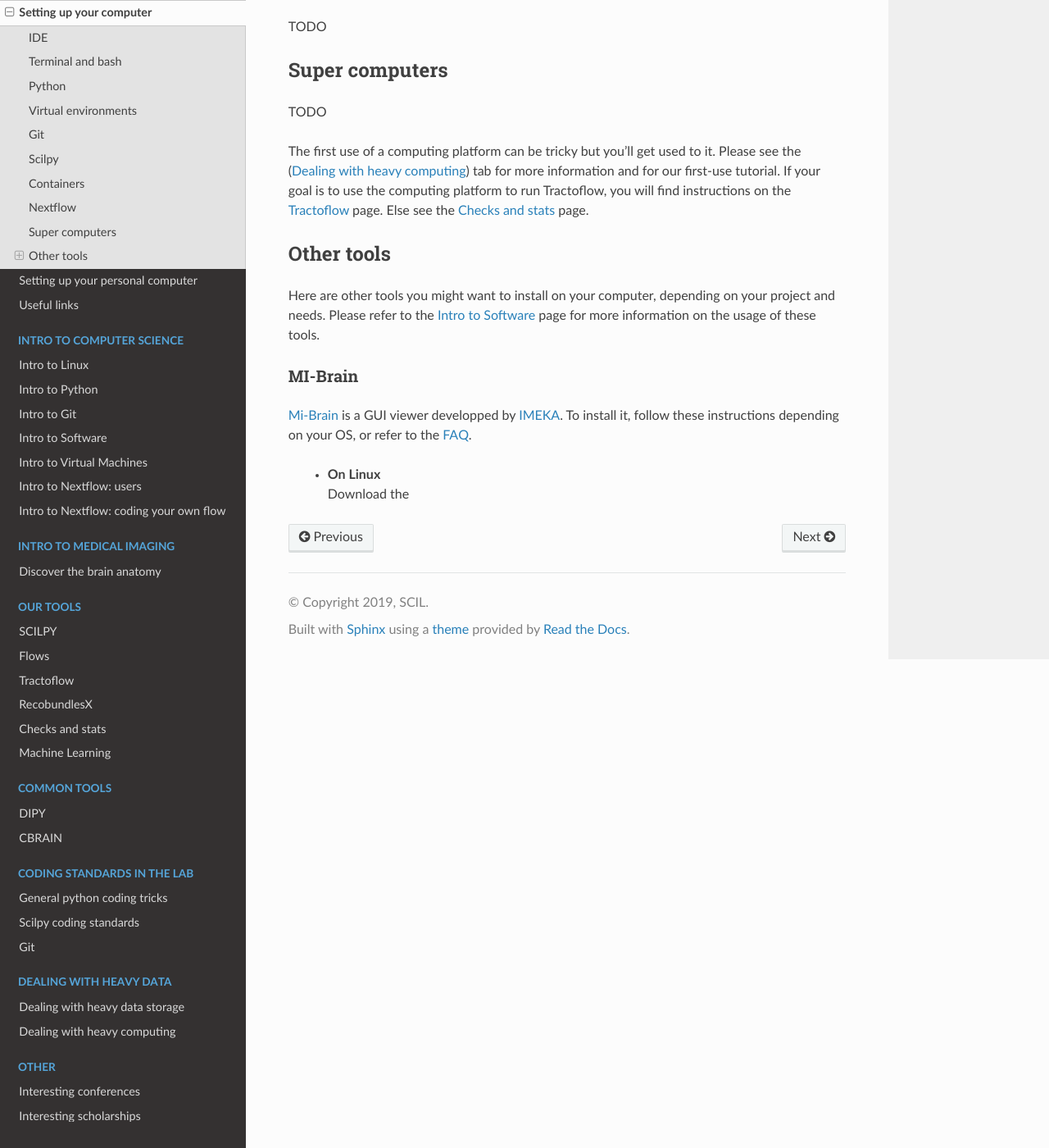
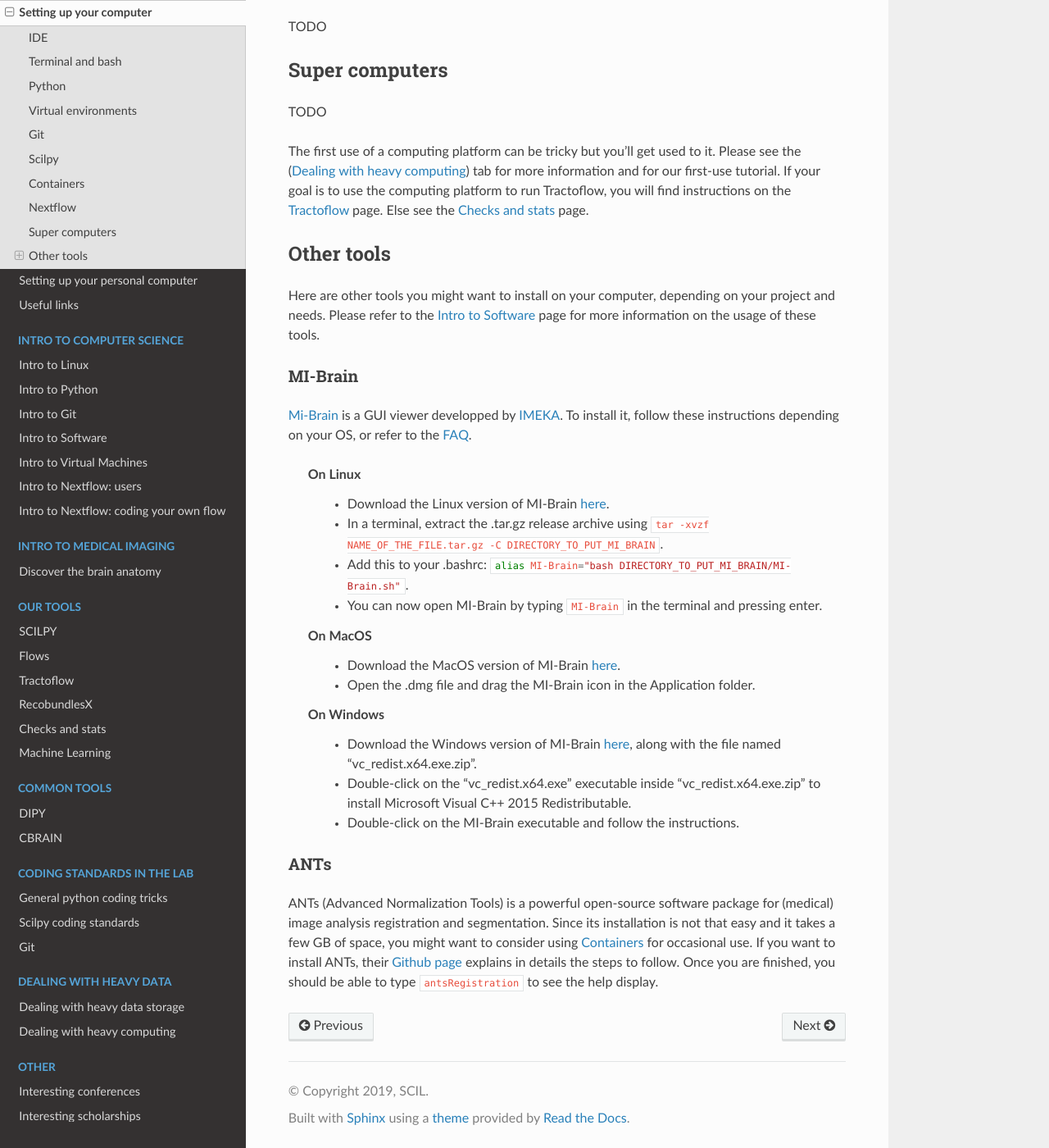
Before and after one commit to scilus/scil-documentation, a Sphinx documentation site: the page built from source/arriving/setup_computer.rst, in a window 1280 px wide and 1400 px high, scrolled down 3986 px. Shown: the whole window at 82% size. Built offline with Sphinx 7.4.7 and the Read the Docs theme 2.0.0, drawn with Linux system fonts in a browser that asks for light colours.

Commit message:
Adding MI-Brain and ANTs

```diff
--- a/source/arriving/setup_computer.rst
+++ b/source/arriving/setup_computer.rst
@@ -145,7 +145,9 @@ Scilpy
 | *Note: For Mac users, you might have to use this command instead* :bash:`pip install scilpy==2.0.0 --use-pep517`.
 
 
-In any case, please refer to the `Github page <https://github.com/scilus/scilpy>`_ if you encounter problems.
+In any case, please refer to the `Github page <https://github.com/scilus/scilpy>`__ if you encounter problems.
+
+.. _ref_containers:
 
 Containers
 """"""""""
@@ -171,7 +173,24 @@ Here are other tools you might want to install on your computer, depending on yo
 
 MI-Brain
 ^^^^^^^^
+
 `Mi-Brain <https://github.com/imeka/mi-brain/releases>`_ is a GUI viewer developped by `IMEKA <https://imeka.ca/>`_. To install it, follow these instructions depending on your OS, or refer to the `FAQ <https://github.com/imeka/mi-brain/wiki/FAQ#how-to-install>`_.
 
-    * | **On Linux**
-      | Download the
+    **On Linux**
+        * Download the Linux version of MI-Brain `here <https://github.com/imeka/mi-brain/releases>`_.
+        * In a terminal, extract the .tar.gz release archive using :bash:`tar -xvzf NAME_OF_THE_FILE.tar.gz -C DIRECTORY_TO_PUT_MI_BRAIN`.
+        * Add this to your .bashrc: :bash:`alias MI-Brain="bash DIRECTORY_TO_PUT_MI_BRAIN/MI-Brain.sh"`.
+        * You can now open MI-Brain by typing :bash:`MI-Brain` in the terminal and pressing enter.
+
+    **On MacOS**
+        * Download the MacOS version of MI-Brain `here <https://github.com/imeka/mi-brain/releases>`_.
+        * Open the .dmg file and drag the MI-Brain icon in the Application folder.
+
+    **On Windows**
+        * Download the Windows version of MI-Brain `here <https://github.com/imeka/mi-brain/releases>`_, along with the file named "vc_redist.x64.exe.zip".
+        * Double-click on the "vc_redist.x64.exe" executable inside "vc_redist.x64.exe.zip" to install Microsoft Visual C++ 2015 Redistributable.
+        * Double-click on the MI-Brain executable and follow the instructions.
+
+ANTs
+^^^^
+ANTs (Advanced Normalization Tools) is a powerful open-source software package for (medical) image analysis registration and segmentation. Since its installation is not that easy and it takes a few GB of space, you might want to consider using :ref:`ref_containers` for occasional use. If you want to install ANTs, their `Github page <https://github.com/ANTsX/ANTs/wiki/Compiling-ANTs-on-Linux-and-Mac-OS>`__ explains in details the steps to follow. Once you are finished, you should be able to type :bash:`antsRegistration` to see the help display.
```
